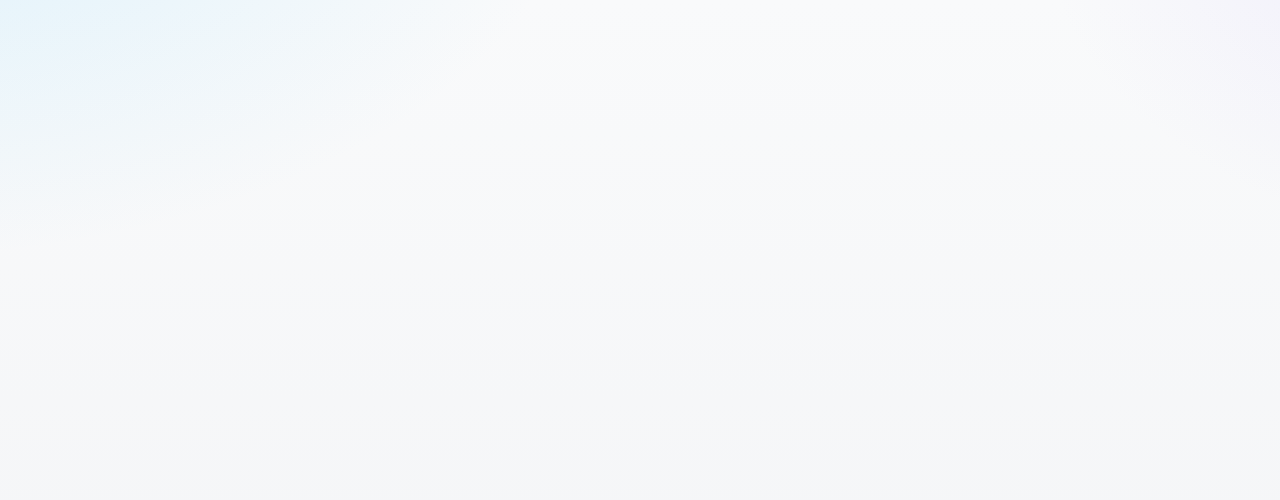
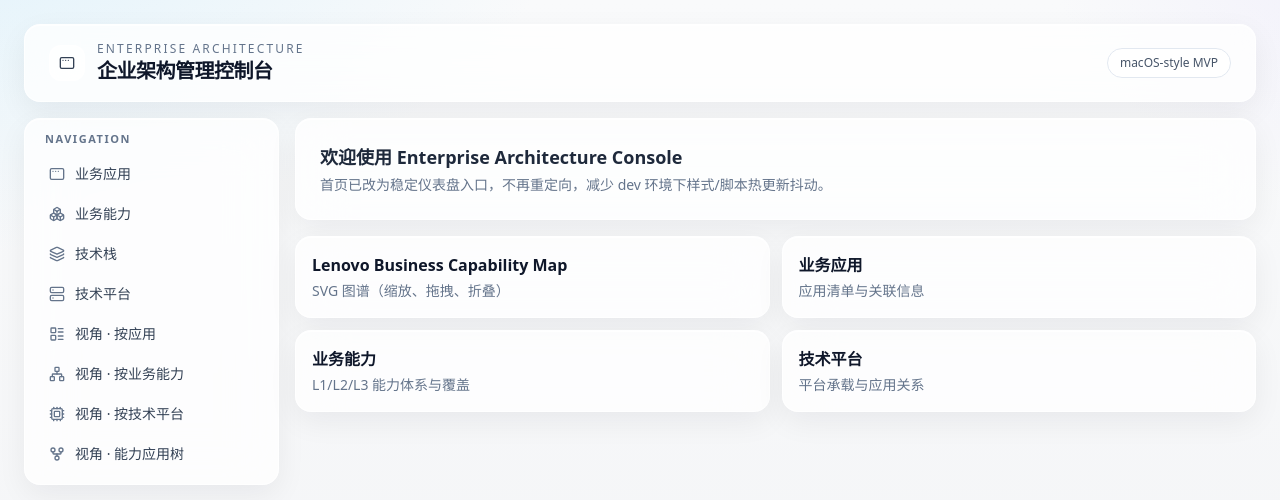
Before and after one commit to Ruodong/enterprise-architecture-mvp, a Next.js app: page / in a window 1280 px wide. Before the commit this address had no page. Shown: the top 500 px of the page. Built offline with nearby package versions, Linux system fonts and the light colour scheme.

Commit message:
Fix homepage rendering stability and add custom tab icon

```diff
--- a/app/page.tsx
+++ b/app/page.tsx
@@ -1,5 +1,29 @@
-import { redirect } from 'next/navigation'
+import Link from 'next/link'
+import { Card } from '@/components/ui/card'
+
+const quickLinks = [
+  { href: '/views/relationship-tree', title: 'Lenovo Business Capability Map', desc: 'SVG 图谱（缩放、拖拽、折叠）' },
+  { href: '/applications', title: '业务应用', desc: '应用清单与关联信息' },
+  { href: '/capabilities', title: '业务能力', desc: 'L1/L2/L3 能力体系与覆盖' },
+  { href: '/platforms', title: '技术平台', desc: '平台承载与应用关系' }
+]
 
 export default function HomePage() {
-  redirect('/applications')
+  return (
+    <div className="space-y-4">
+      <Card>
+        <h2 className="text-lg font-semibold">欢迎使用 Enterprise Architecture Console</h2>
+        <p className="mt-1 text-sm text-slate-500">首页已改为稳定仪表盘入口，不再重定向，减少 dev 环境下样式/脚本热更新抖动。</p>
+      </Card>
+
+      <div className="grid gap-3 md:grid-cols-2">
+        {quickLinks.map((item) => (
+          <Link key={item.href} href={item.href} className="panel block p-4 transition hover:-translate-y-0.5 hover:bg-white/95">
+            <p className="text-base font-semibold text-slate-900">{item.title}</p>
+            <p className="mt-1 text-sm text-slate-500">{item.desc}</p>
+          </Link>
+        ))}
+      </div>
+    </div>
+  )
 }
```
Also changed, not shown: app/icon.svg (added).
